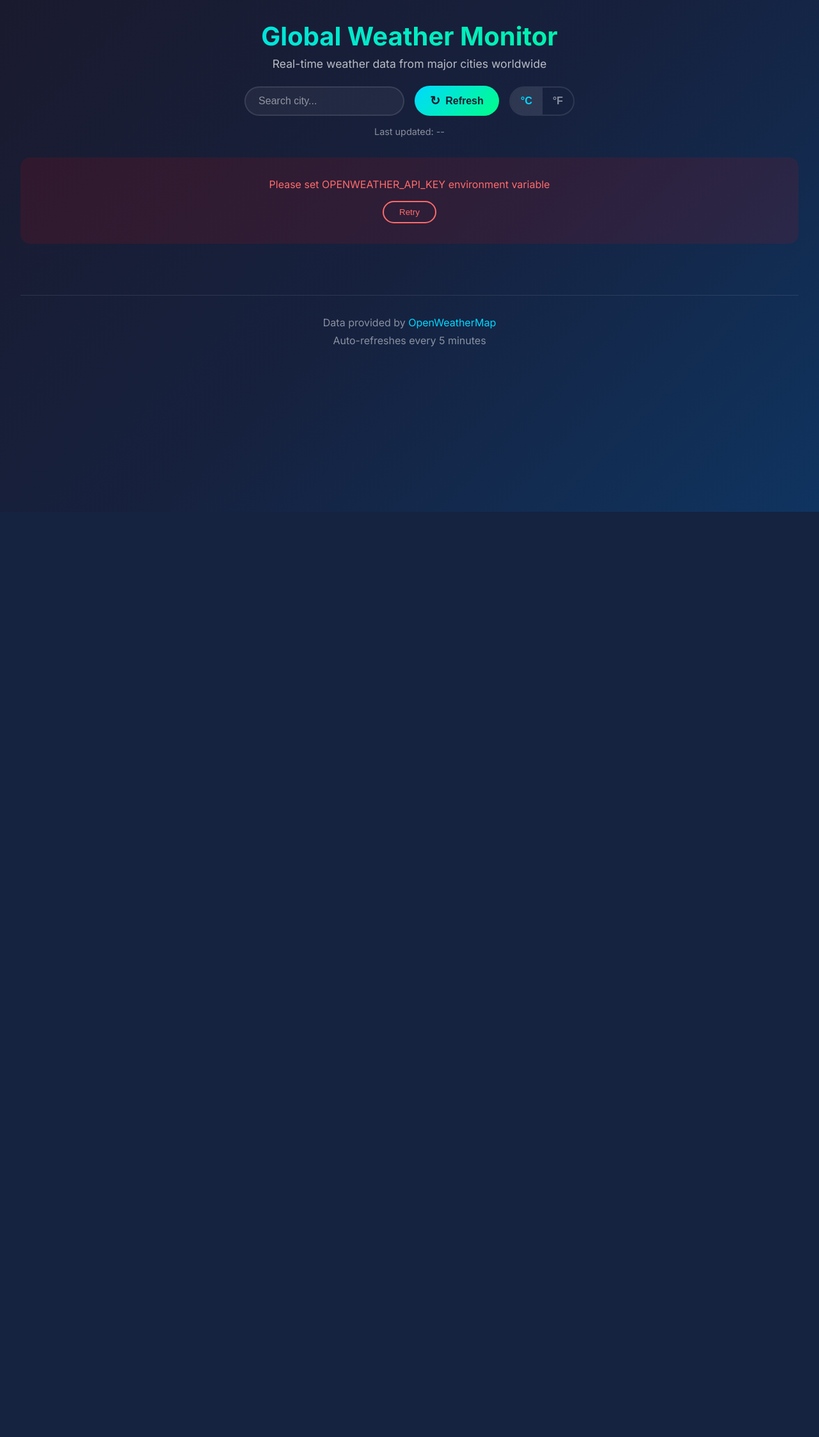
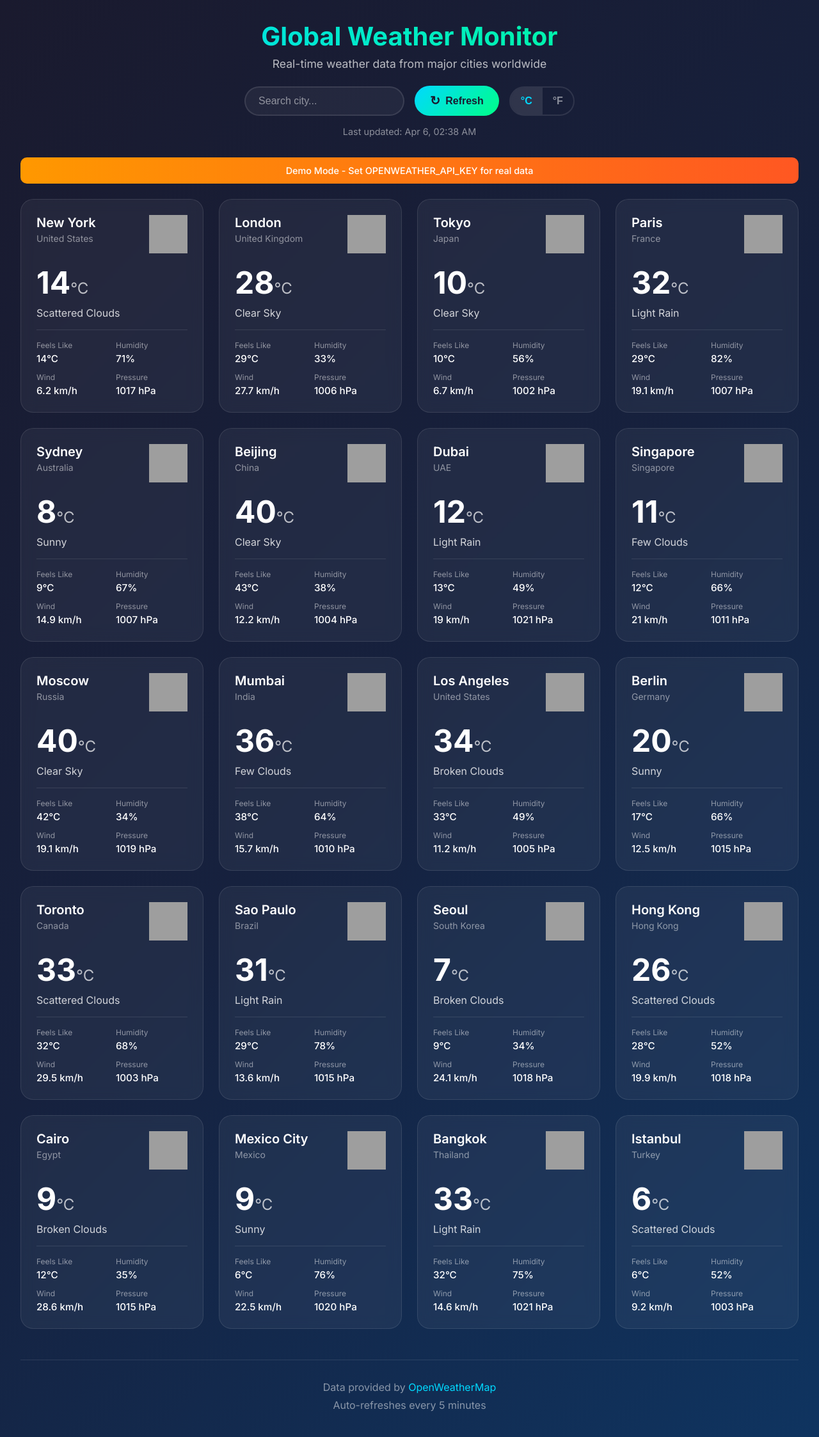
Before and after one commit to JianrongXiao-Linksys/GlobalWeatherMonitor, a Flask app: page / in a window 1280 px wide. Shown: the whole page at 64% size. Before the commit the page ends 800 px from the top, so only its background shows below. Run offline with Flask 3, Linux system fonts and the light colour scheme; grey boxes are pictures that could not be loaded.

Commit message:
feat: Add demo mode for preview without API key
- Generate random weather data when no API key is configured
- Add demo banner to indicate preview mode
- Allow users to see the full UI before setting up real API

```diff
--- a/app.py
+++ b/app.py
@@ -77,14 +77,42 @@ def index():
     return render_template('index.html')
 
 
+def get_demo_data() -> list[dict]:
+    """Return demo weather data when API key is not configured."""
+    import random
+    demo_weather = [
+        ('Clear Sky', '01d'), ('Few Clouds', '02d'), ('Scattered Clouds', '03d'),
+        ('Broken Clouds', '04d'), ('Light Rain', '10d'), ('Sunny', '01d')
+    ]
+    data = []
+    for city in CITIES:
+        desc, icon = random.choice(demo_weather)
+        base_temp = 20 + random.randint(-15, 20)
+        data.append({
+            'city': city['name'],
+            'country': city['country'],
+            'temp': base_temp,
+            'feels_like': base_temp + random.randint(-3, 3),
+            'humidity': random.randint(30, 90),
+            'description': desc,
+            'icon': icon,
+            'wind_speed': round(random.uniform(5, 30), 1),
+            'pressure': random.randint(1000, 1025),
+            'timestamp': datetime.utcnow().isoformat()
+        })
+    return data
+
+
 @app.route('/api/weather')
 def get_all_weather():
     """Get weather data for all cities."""
     if not API_KEY:
         return jsonify({
-            'error': 'API key not configured',
-            'message': 'Please set OPENWEATHER_API_KEY environment variable'
-        }), 500
+            'data': get_demo_data(),
+            'updated': datetime.utcnow().isoformat(),
+            'count': len(CITIES),
+            'demo': True
+        })
 
     weather_data = []
     for city in CITIES:
--- a/static/css/style.css
+++ b/static/css/style.css
@@ -305,6 +305,17 @@ footer p {
     margin-bottom: 0.5rem;
 }
 
+.demo-banner {
+    background: linear-gradient(90deg, #ff9800, #ff5722);
+    color: #fff;
+    text-align: center;
+    padding: 0.75rem 1rem;
+    border-radius: 10px;
+    margin-bottom: 1.5rem;
+    font-weight: 500;
+    font-size: 0.9rem;
+}
+
 @media (max-width: 768px) {
     .container {
         padding: 1rem;
--- a/static/js/main.js
+++ b/static/js/main.js
@@ -29,6 +29,13 @@ async function loadWeather() {
 
         weatherData = result.data;
         updateTime.textContent = formatTime(result.updated);
+
+        // Show demo mode banner if applicable
+        const demoBanner = document.getElementById('demo-banner');
+        if (result.demo && demoBanner) {
+            demoBanner.classList.remove('hidden');
+        }
+
         renderWeather(weatherData);
     } catch (error) {
         showError(error.message);
--- a/templates/index.html
+++ b/templates/index.html
@@ -29,6 +29,10 @@
             </div>
         </header>
 
+        <div id="demo-banner" class="demo-banner hidden">
+            Demo Mode - Set OPENWEATHER_API_KEY for real data
+        </div>
+
         <div id="loading" class="loading">
             <div class="spinner"></div>
             <p>Loading weather data...</p>
```
